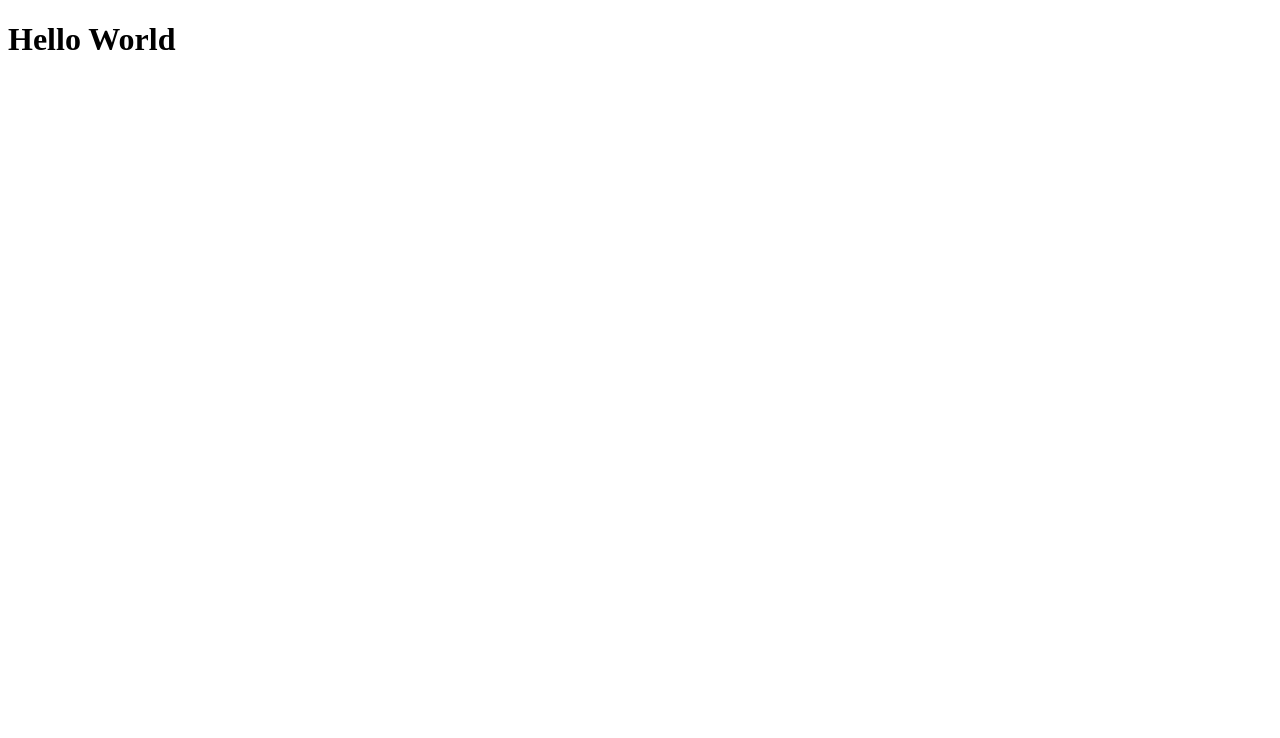
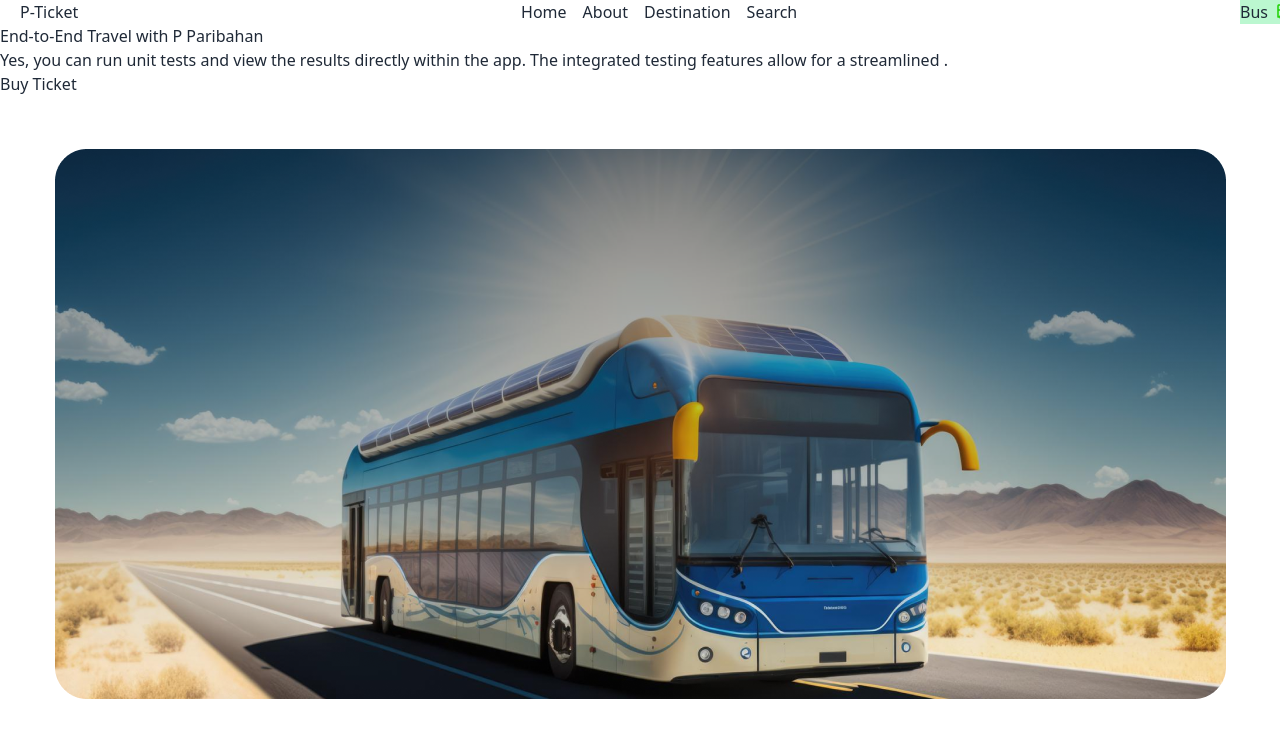
Before and after one commit to shawonahmed05/Hanif-bus-05, a plain HTML site: page index.html in a window 1280 px wide. Drawn offline with nearby package versions, Linux system fonts and the light colour scheme.

Commit message:
add new nav bar

```diff
--- a/index.html
+++ b/index.html
@@ -3,10 +3,37 @@
 <head>
   <meta charset="UTF-8">
   <meta name="viewport" content="width=device-width, initial-scale=1.0">
-  <title>Document</title>
+  <title>Bus Ticket Online</title>
+  <link href="https://cdn.jsdelivr.net/npm/daisyui@4.7.2/dist/full.min.css" rel="stylesheet" type="text/css" />
+<script src="https://cdn.tailwindcss.com"></script>
+<link rel="preconnect" href="https://fonts.googleapis.com">
+<link rel="preconnect" href="https://fonts.gstatic.com" crossorigin>
+<link href="https://fonts.googleapis.com/css2?family=Raleway:ital,wght@0,100..900;1,100..900&display=swap" rel="stylesheet">
 </head>
-<body>
-  <h1>Hello World</h1>
-  <script src="./bus-ticket.js"></script>
+<body class="m-0">
+  <header class="flex justify-between w-screen mx-5">
+    <h1>P-Ticket</h1>
+    <nav >
+      <ul class="flex space-x-4">
+          <li><a href="">Home</a></li>
+          <li><a href="">About</a></li>
+          <li><a href="">Destination</a></li>
+          <li><a href="">Search</a></li>
+      </ul>
+  </nav>
+   <button class="flex gap-2 bg-green-200">Bus <span><img src="./images/bus-icon.png" alt=""></span></button>
+  </header>
+  <main>
+    <section>
+      <div class="bg-no-repeat bg-center w-full h-screen" style="background-image: url('./images/banner.png');">
+        <h1>End-to-End Travel with P Paribahan</h1>
+        <p>Yes, you can run unit tests and view the results directly within the app. The integrated testing features allow for a streamlined .</p>
+        <button><a href="">Buy Ticket</a></button>
+      </div>
+    </section>
+  </main>
+  <footer>
+
+  </footer>
 </body>
 </html>
--- /dev/null
+++ b/tailwind.config.js
@@ -0,0 +1,8 @@
+/** @type {import('tailwindcss').Config} */
+module.exports = {
+  content: ["./src/**/*.{html,js}"],
+  theme: {
+    extend: {},
+  },
+  plugins: [],
+}
```
